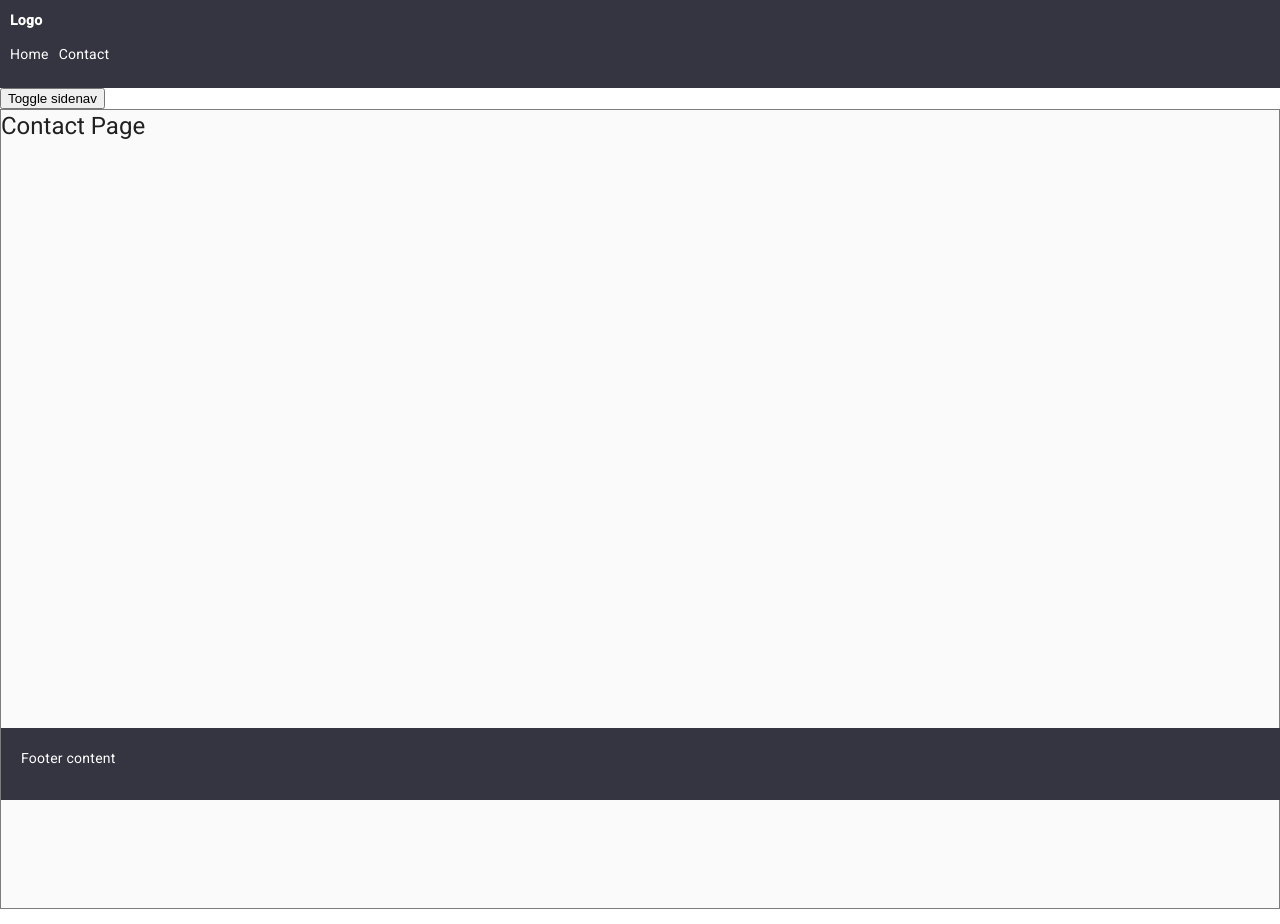
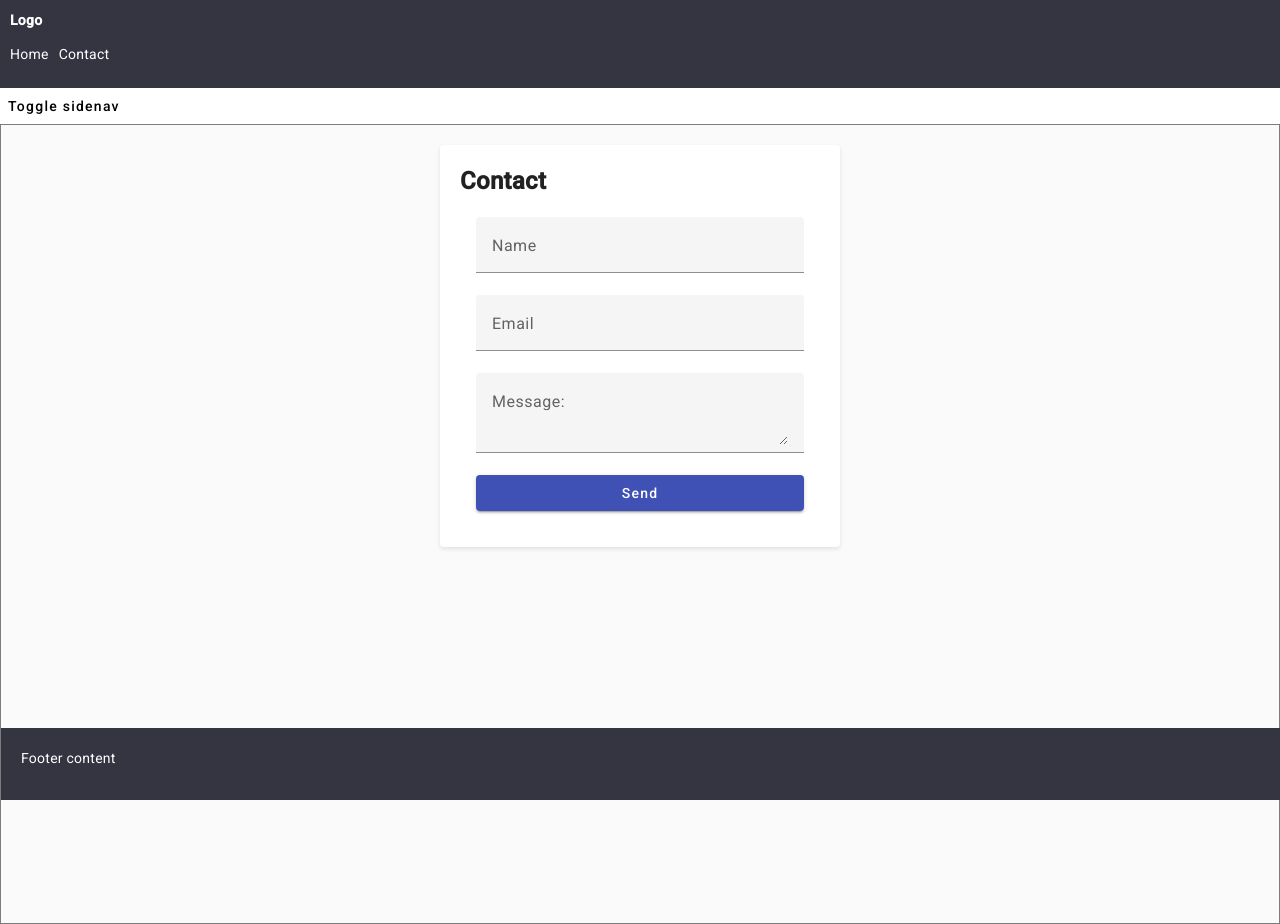
Before and after one commit to iamdiniz/crud-system, an Angular app in the folder frontend/crud-system/: page /contact in a window 1280 px wide. Built offline with nearby package versions, Linux system fonts and the light colour scheme.

Commit message:
Implementing forms

```diff
--- a/frontend/crud-system/src/app/pages/contact/contact.component.css
+++ b/frontend/crud-system/src/app/pages/contact/contact.component.css
@@ -0,0 +1,23 @@
+.container {
+    display: flex;
+    justify-content: center;
+}
+
+.contact-form {
+    display: flex;
+    flex-direction: column;
+}
+
+mat-card {
+    width: 400px;
+    margin: 20px;
+    padding: 20px;
+    border-radius: 4px;
+    box-shadow: 0 2px 4px rgba(0, 0, 0, 0.1);
+}
+
+mat-card-title {
+    font-size: 24px;
+    font-weight: bold;
+    margin-bottom: 20px;
+}
--- a/frontend/crud-system/src/app/pages/contact/contact.component.html
+++ b/frontend/crud-system/src/app/pages/contact/contact.component.html
@@ -1 +1,26 @@
-<h1>Contact Page</h1>
+<div class="container">
+    <mat-card>
+        <mat-card-title>Contact</mat-card-title>
+        <mat-card-content>
+            <form class="contact-form">
+                <mat-form-field>
+                    <mat-label>Name</mat-label>
+                    <input matInput placeholder="put a name">
+                  </mat-form-field>
+
+                  <mat-form-field>
+                    <mat-label>Email</mat-label>
+                    <input type="email" placeholder="put a email" matInput>
+                  </mat-form-field>
+
+                  <mat-form-field>
+                    <mat-label>Message:</mat-label>
+                    <textarea matInput placeholder="Message"></textarea>
+                  </mat-form-field>
+
+                  <button mat-raised-button color="primary">Send</button>
+
+            </form>
+        </mat-card-content>
+      </mat-card>
+</div>
```
Also changed, not shown: frontend/crud-system/src/app/app.module.ts (+8 -0 lines).
